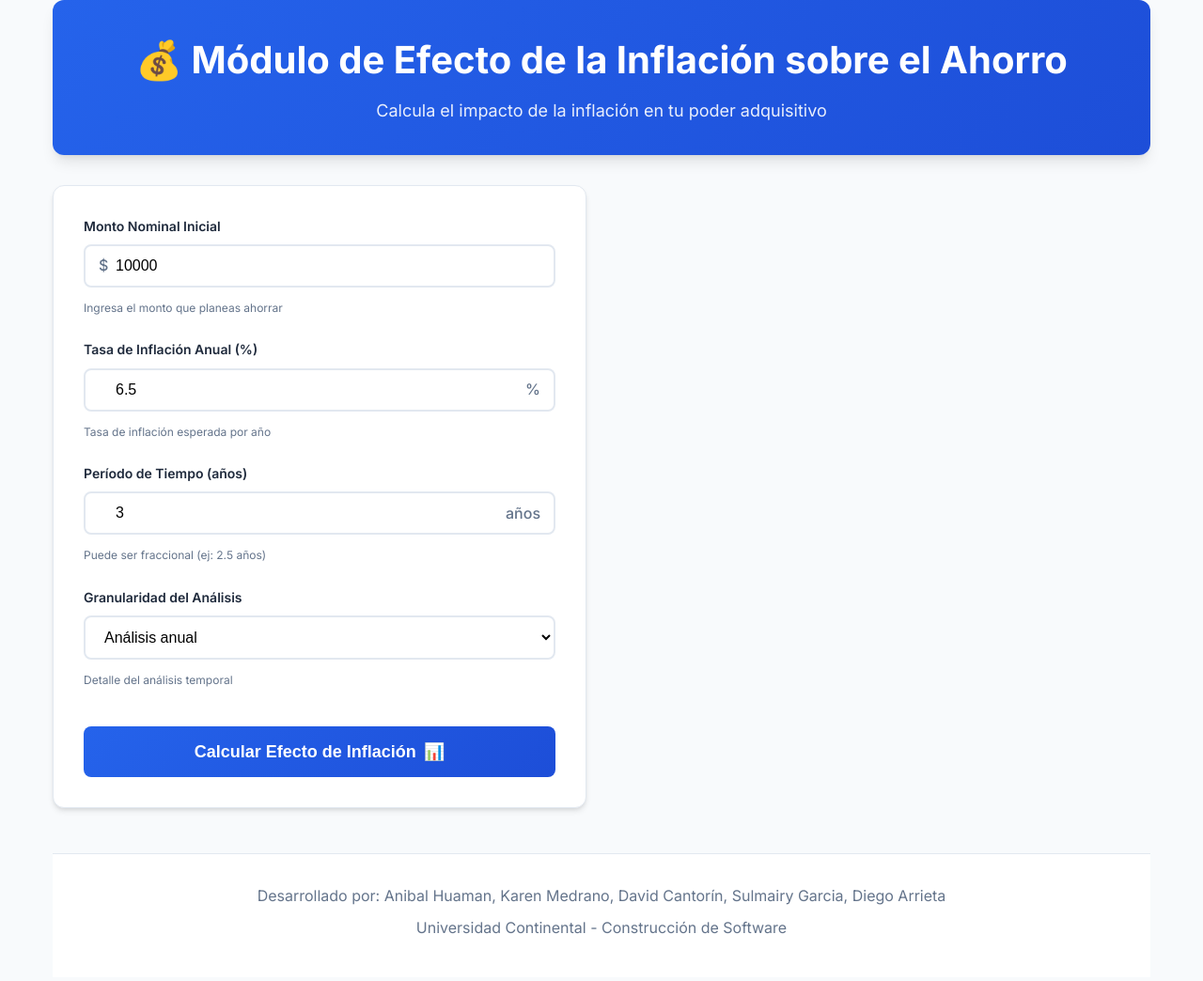
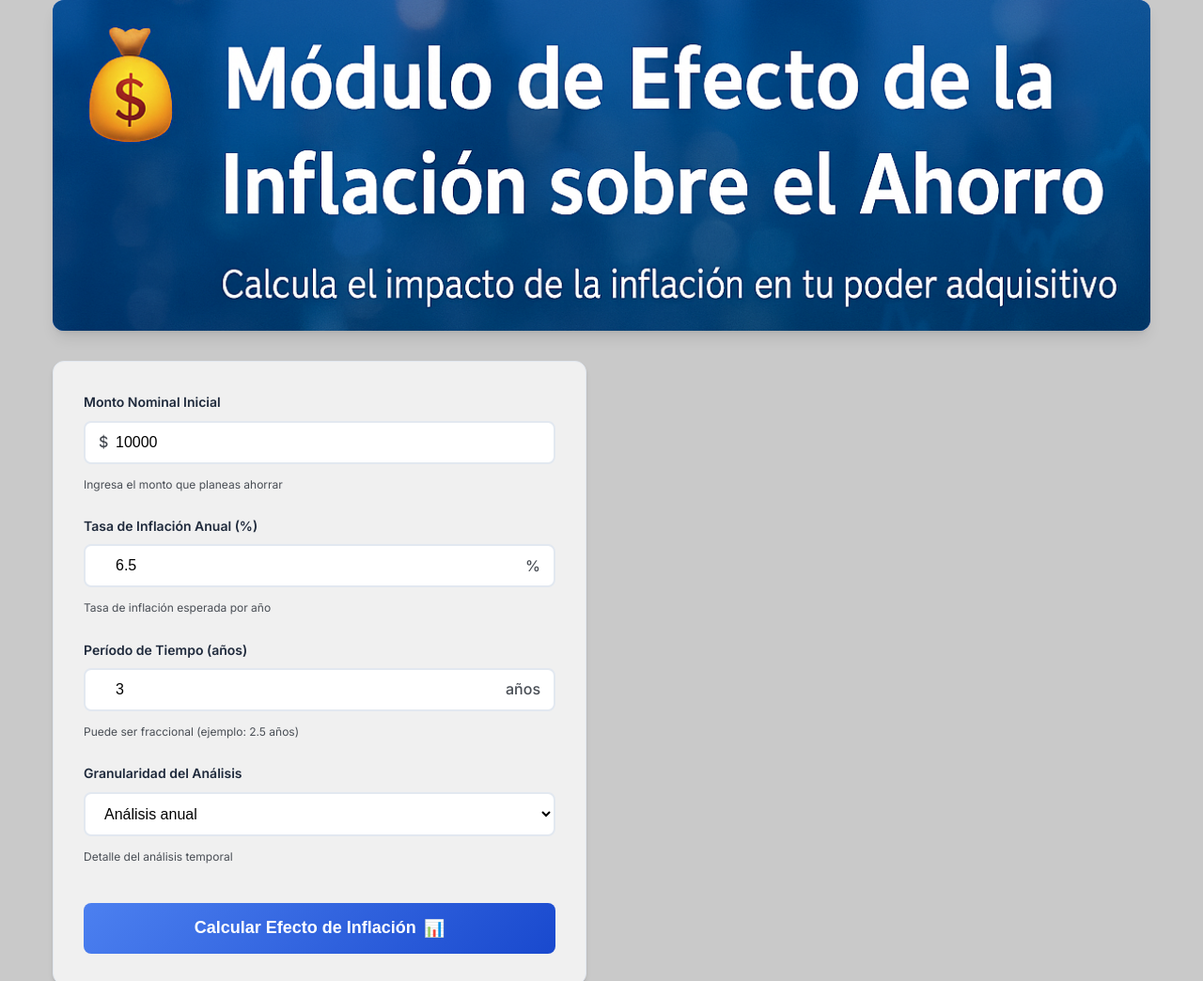
Before and after one commit to daneolx/ModuloProyeccion, a website: page public/index.html in a window 1280 px wide. Shown: the top 1044 px of the page at 94% size. Drawn offline with Linux system fonts and the light colour scheme.

Commit message:
Karen update

```diff
--- a/public/index.html
+++ b/public/index.html
@@ -11,8 +11,10 @@
 <body>
     <div class="container">
         <header class="header">
-            <h1>💰 Módulo de Efecto de la Inflación sobre el Ahorro</h1>
-            <p class="subtitle">Calcula el impacto de la inflación en tu poder adquisitivo</p>
+            <img class="header-img" src="Fondo-Header.png" alt="">
+            <!-- <h1>💰 Módulo</h1>
+            <h2>Efecto de Inflación sobre el Ahorro</h2>
+            <p class="subtitle">Calculo del impacto de la inflación en tu poder adquisitivo</p> -->
         </header>
 
         <main class="main-content">
@@ -69,7 +71,7 @@
                             >
                             <span class="time-symbol">años</span>
                         </div>
-                        <small class="help-text">Puede ser fraccional (ej: 2.5 años)</small>
+                        <small class="help-text">Puede ser fraccional (ejemplo: 2.5 años)</small>
                     </div>
 
                     <div class="form-group">
--- a/public/styles.css
+++ b/public/styles.css
@@ -6,16 +6,16 @@
 }
 
 :root {
-    --primary-color: #2563eb;
-    --primary-dark: #1d4ed8;
+    --primary-color: #4c80f0;
+    --primary-dark: #1949ce;
     --secondary-color: #64748b;
     --success-color: #10b981;
     --warning-color: #f59e0b;
     --danger-color: #ef4444;
-    --background-color: #f8fafc;
+    --background-color: #c9c9c9;
     --surface-color: #ffffff;
     --text-primary: #1e293b;
-    --text-secondary: #64748b;
+    --text-secondary: #494e55;
     --border-color: #e2e8f0;
     --shadow-sm: 0 1px 2px 0 rgb(0 0 0 / 0.05);
     --shadow-md: 0 4px 6px -1px rgb(0 0 0 / 0.1), 0 2px 4px -2px rgb(0 0 0 / 0.1);
@@ -42,12 +42,20 @@ body {
 /* Header */
 .header {
     text-align: center;
-    padding: 2rem 0;
+    /* padding: 2rem 0; */
     background: linear-gradient(135deg, var(--primary-color) 0%, var(--primary-dark) 100%);
     color: white;
     margin-bottom: 2rem;
     border-radius: var(--radius-lg);
     box-shadow: var(--shadow-lg);
+    overflow: hidden;
+}
+
+.header-img {
+    width: 100%;
+    height: 100%;
+    object-fit: cover;
+    display: block;
 }
 
 .header h1 {
@@ -79,6 +87,7 @@ body {
 /* Form Section */
 .form-section {
     background: var(--surface-color);
+    background-color: #f0f0f0;
     padding: 2rem;
     border-radius: var(--radius-lg);
     box-shadow: var(--shadow-md);
@@ -278,7 +287,8 @@ select:focus {
 }
 
 .summary-card {
-    background: var(--background-color);
+    /* background: var(--background-color); */
+    background-color: #f0f0f0;
     padding: 1.5rem;
     border-radius: var(--radius-md);
     border: 1px solid var(--border-color);
@@ -443,6 +453,7 @@ select:focus {
 /* Footer */
 .footer {
     background: var(--surface-color);
+    background-color: #f0f0f0;
     padding: 2rem 0;
     border-top: 1px solid var(--border-color);
     margin-top: 3rem;
```
Also changed, not shown: public/Fondo-Header.png (added).
